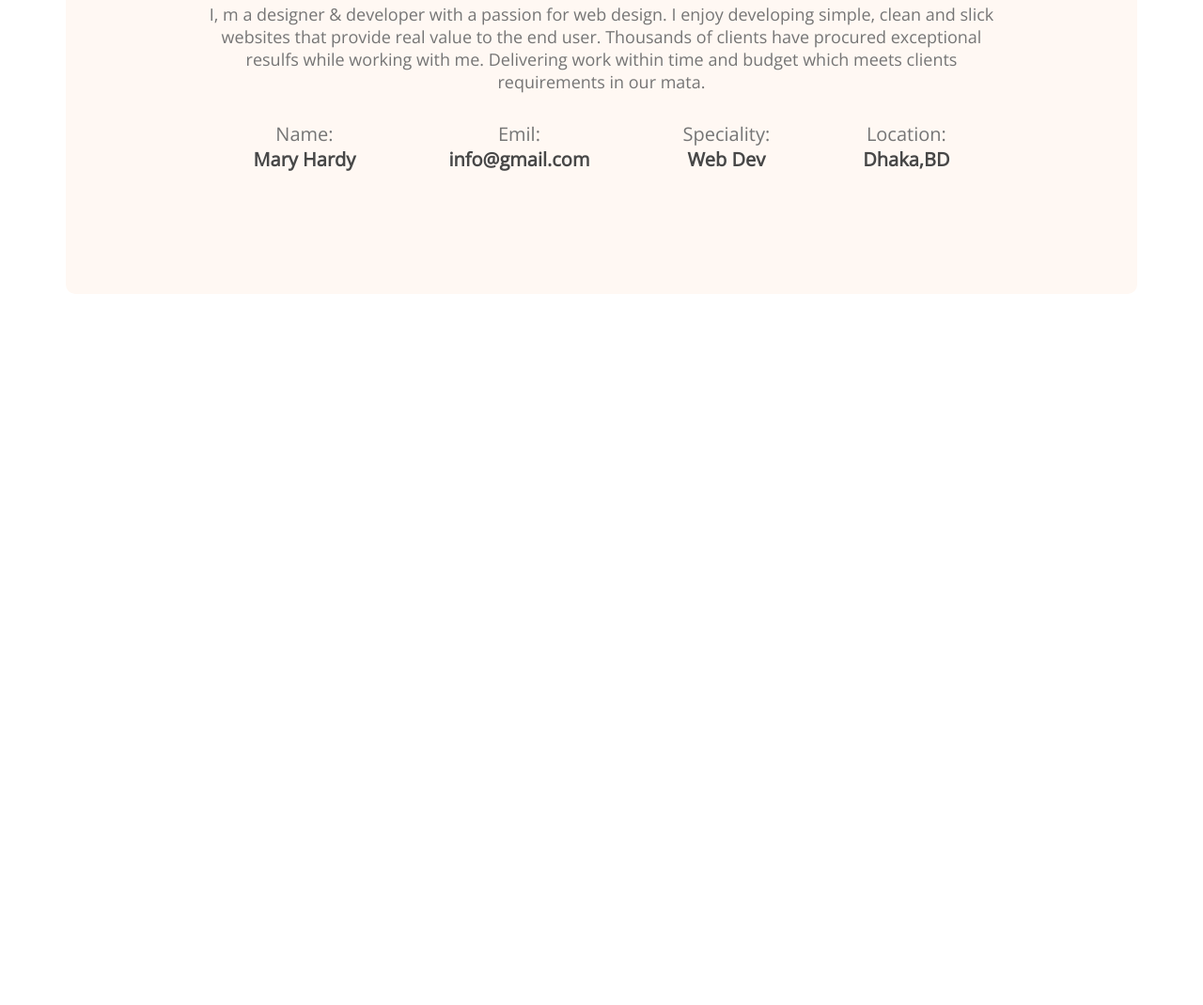
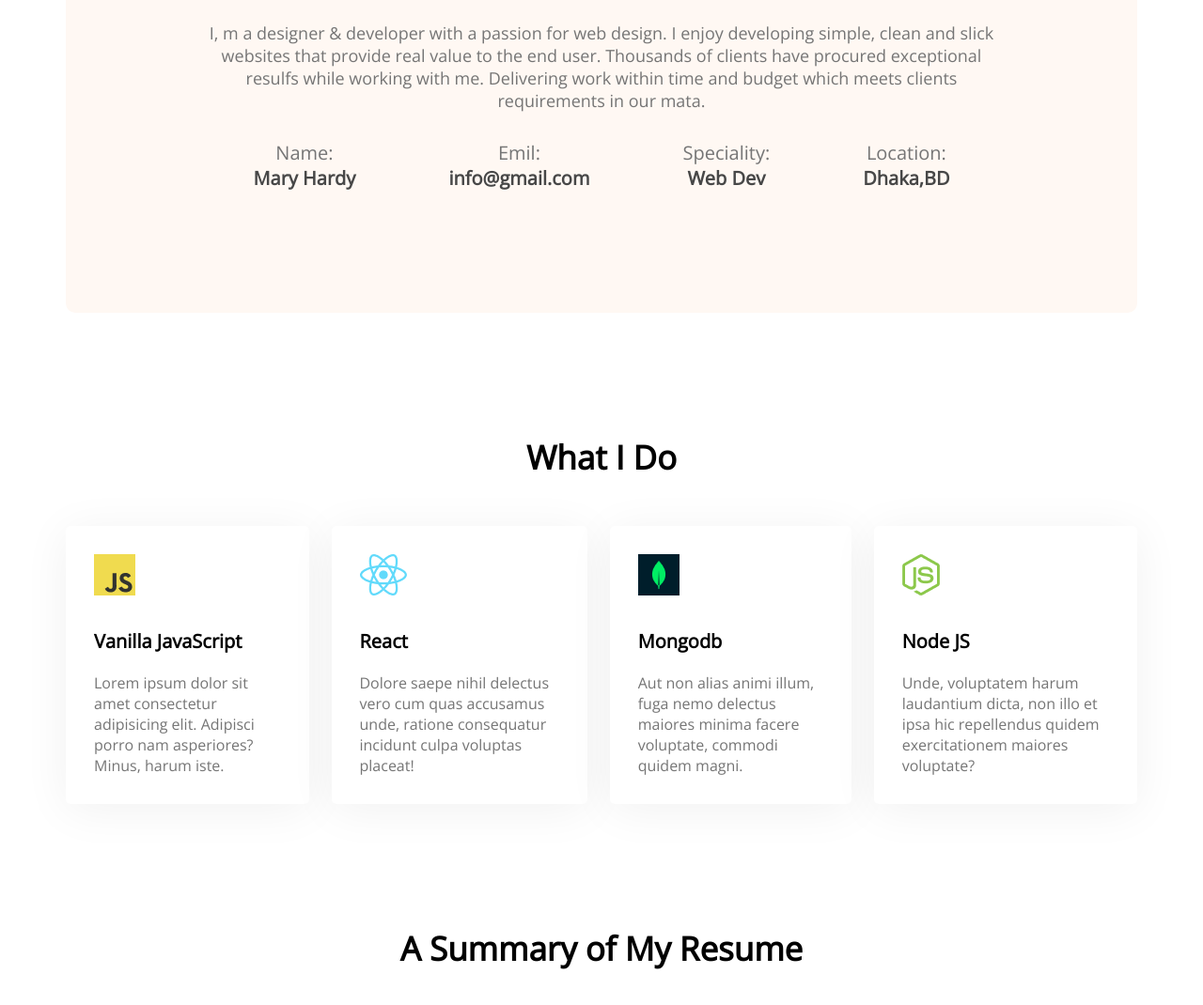
Before and after one commit to tiyasa-tagore/developer-portfolio, a plain HTML site: page index.html in a window 1280 px wide. Shown: the part 1174-2244 px from the top of the page at 94% size. Before the commit the page ends 1487 px from the top, so only its background shows below. Drawn offline with nearby package versions, Linux system fonts and the light colour scheme.

Commit message:
added skill

```diff
--- a/index.html
+++ b/index.html
@@ -61,6 +61,42 @@
                </div>
             </div>
         </section>
+        <!-- whar i do section-->
+        <section class="what-i-do">
+           <h3 class="section-title"> What I Do</h3>
+           <!-- .skills-container>.skill*4>img+p.skill-title+p.skill-description>lorem15 -->
+           <div class="skills-container">
+            <div class="skill">
+                <img src="images/icons/js.png" alt="">
+                <p class="skill-title">Vanilla JavaScript</p>
+                <p class="skill-description">Lorem ipsum dolor sit amet consectetur adipisicing elit. Adipisci porro nam asperiores? Minus, harum iste.</p>
+            </div>
+            <div class="skill">
+                <img src="images/icons/react.png" alt="">
+                <p class="skill-title">React</p>
+                <p class="skill-description">Dolore saepe nihil delectus vero cum quas accusamus unde, ratione consequatur incidunt culpa voluptas placeat!</p>
+            </div>
+            <div class="skill">
+                <img src="images/icons/mongo.png" alt="">
+                <p class="skill-title"> Mongodb</p>
+                <p class="skill-description">Aut non alias animi illum, fuga nemo delectus maiores minima facere voluptate, commodi quidem magni.</p>
+            </div>
+            <div class="skill">
+                <img src="images/icons/nodejs.png" alt="">
+                <p class="skill-title">Node JS</p>
+                <p class="skill-description">Unde, voluptatem harum laudantium dicta, non illo et ipsa hic repellendus quidem exercitationem maiores voluptate?</p>
+            </div>
+           </div>
+        </section>
+        <!-- resume section -->
+        <section class="resume">
+            <h3 class="section-title">A Summary of My Resume</h3>
+            <div class="resume-content">
+                <div>
+
+                </div>
+            </div>
+        </section>
 
     </main>
     <footer>
--- a/styles/portfolio.css
+++ b/styles/portfolio.css
@@ -70,6 +70,9 @@
     max-width: 1140px;
     margin: 0 auto;
 }
+section{
+    margin-top: 130px;
+}
 /* about section style*/
 .about{
     margin-top: 130px;
@@ -80,9 +83,10 @@
 
 }
 .section-title{
+    text-align: center;
     font-weight: 700;
     font-size: 35px;
-    margin-bottom: 30px;
+    margin-bottom: 50px;
 }
 .section-description{
     color: #757575;
@@ -104,3 +108,28 @@
     font-size: 20px;
     color: #474747
 }
+/* what i do styles*/
+section{
+    margin-top: 130px;
+}
+.skills-container{
+    display: flex;
+    gap: 24px;
+}
+.skill{
+    background-color: #FFFFFF;
+    box-shadow: 0px 6px 50px rgba(0, 0, 0, 0.06);
+    border-radius: 5px;
+    padding: 30px;
+}
+.skill-title{
+    font-weight: 700;
+    font-size: 20px;
+    margin-top: 30px;
+    margin-bottom: 20px;
+
+}
+.skill-description{
+    color: #757575;
+}
+/* resue styles */
```
